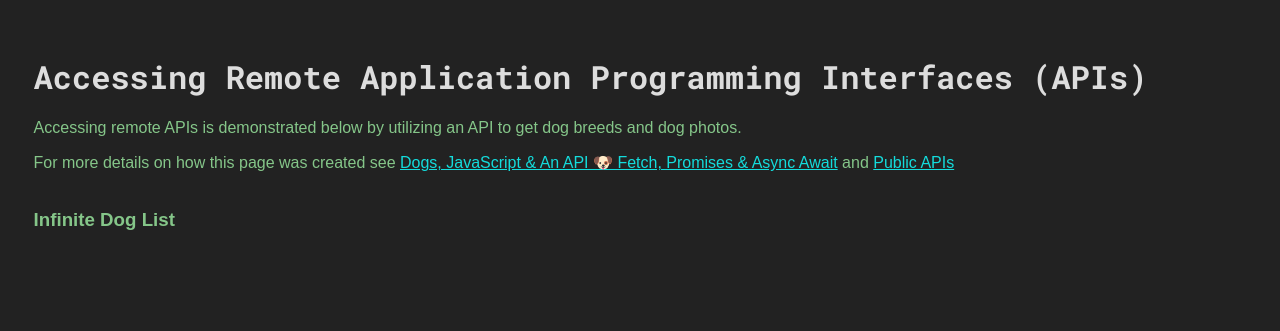
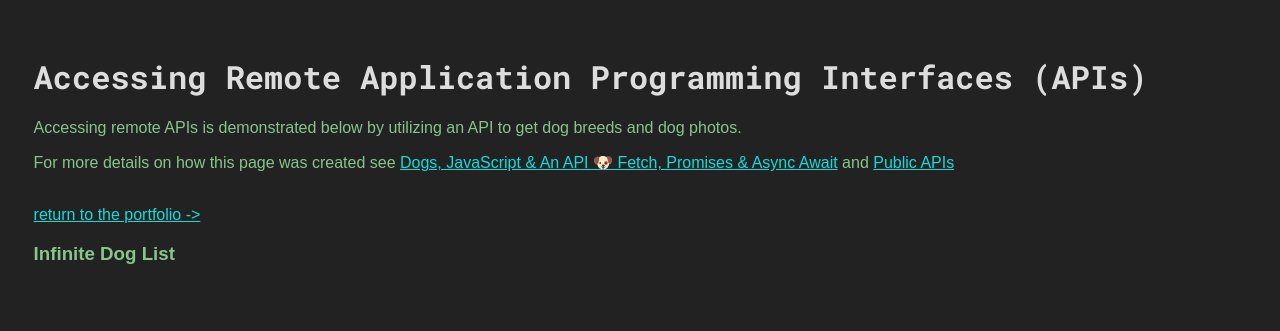
Before and after one commit to jacnok/cpsc-44000-diceroll-api-2, a website: page static/fetching-remote-dog-breeds.html in a window 1280 px wide. Drawn offline with Linux system fonts and the light colour scheme; no server answers; a web font is replaced by a local one.

Commit message:
added link to portfolio

```diff
--- a/static/fetching-remote-dog-breeds.html
+++ b/static/fetching-remote-dog-breeds.html
@@ -6,6 +6,7 @@
 	</head>
 
 <body>
+
 <h1>Accessing Remote Application Programming Interfaces (APIs)</h1>
 <p>Accessing remote APIs is demonstrated below by utilizing an API to get dog breeds and dog photos.</p>
 
@@ -13,6 +14,10 @@ For more details on how this page was created see
 <a href="https://www.youtube.com/watch?v=AVmGmLFcukM">Dogs, JavaScript & An API 🐶 Fetch, Promises &
 Async Await</a> and <a href="https://github.com/public-apis/public-apis">Public
 APIs</a><br /><br />
+
+<p>
+    <a href="https://lu-f23-portfolio-jac.azurewebsites.net/">return to the portfolio -></a>
+</p>
 
 <h3>Infinite Dog List</h3>
 <div id="breed"></div><br>
```
Also changed, not shown: static/fetching-from-server.html (+3 -0 lines), static/index.html (+4 -0 lines).
